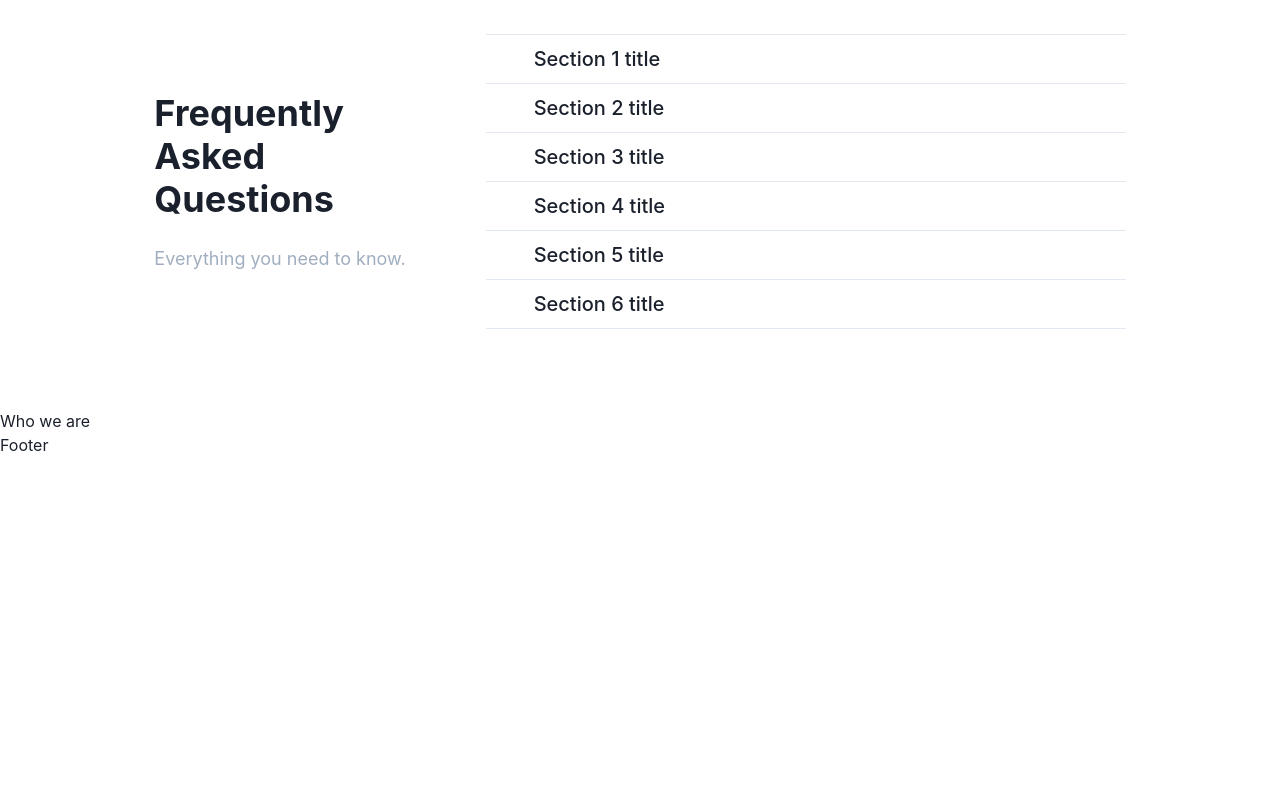
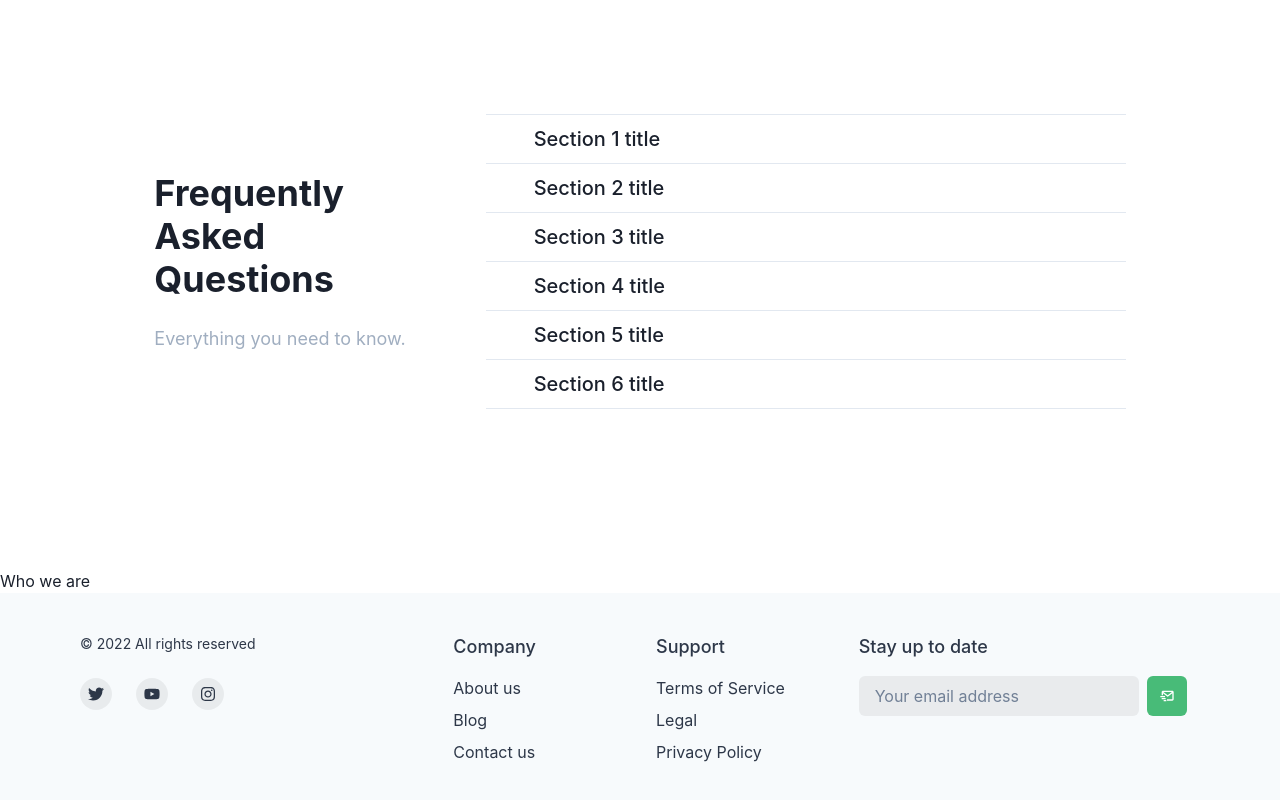
Before and after one commit to guilhermefill/cp-client, a React (Create React App) app: page / in a window 1280 px wide. Shown: the part 2868-3668 px from the top of the page. Before the commit the page ends 3325 px from the top, so only its background shows below. Built offline with nearby package versions, Linux system fonts and the light colour scheme.

Commit message:
footer 1.0

```diff
--- a/package.json
+++ b/package.json
@@ -13,6 +13,7 @@
     "framer-motion": "^7.6.2",
     "react": "^18.2.0",
     "react-dom": "^18.2.0",
+    "react-icons": "^4.6.0",
     "react-router-dom": "^6.4.2",
     "react-scripts": "5.0.1",
     "web-vitals": "^2.1.4"
--- a/src/Components/Faq.jsx
+++ b/src/Components/Faq.jsx
@@ -17,7 +17,7 @@
 const Faq = () => {
 	return (
 		<div>
-			<Stack align="center" m={20}>
+			<Stack align="center" mx={20} my={40}>
 				<HStack align="center" spacing={20}>
 					<Flex>
 						<Stack spacing={6} w={'full'} maxW={'xl'}>
--- /dev/null
+++ b/src/Components/Footer.jsx
@@ -0,0 +1,112 @@
+import {
+	Box,
+	chakra,
+	Container,
+	Link,
+	SimpleGrid,
+	Stack,
+	Text,
+	VisuallyHidden,
+	Input,
+	IconButton,
+	useColorModeValue,
+} from '@chakra-ui/react';
+import { FaInstagram, FaTwitter, FaYoutube } from 'react-icons/fa';
+import { BiMailSend } from 'react-icons/bi';
+
+const SocialButton = ({ children, label, href }) => {
+	return (
+		<chakra.button
+			bg={useColorModeValue('blackAlpha.100', 'whiteAlpha.100')}
+			rounded={'full'}
+			w={8}
+			h={8}
+			cursor={'pointer'}
+			as={'a'}
+			href={href}
+			display={'inline-flex'}
+			alignItems={'center'}
+			justifyContent={'center'}
+			transition={'background 0.3s ease'}
+			_hover={{
+				bg: useColorModeValue('blackAlpha.200', 'whiteAlpha.200'),
+			}}
+		>
+			<VisuallyHidden>{label}</VisuallyHidden>
+			{children}
+		</chakra.button>
+	);
+};
+
+const ListHeader = ({ children }) => {
+	return (
+		<Text fontWeight={'500'} fontSize={'lg'} mb={2}>
+			{children}
+		</Text>
+	);
+};
+
+export default function LargeWithNewsletter() {
+	return (
+		<Box
+			bg={useColorModeValue('gray.50', 'gray.900')}
+			color={useColorModeValue('gray.700', 'gray.200')}
+		>
+			<Container as={Stack} maxW={'6xl'} py={10}>
+				<SimpleGrid
+					templateColumns={{ sm: '1fr 1fr', md: '2fr 1fr 1fr 2fr' }}
+					spacing={8}
+				>
+					<Stack spacing={6}>
+						<Text fontSize={'sm'}>© 2022 All rights reserved</Text>
+						<Stack direction={'row'} spacing={6}>
+							<SocialButton label={'Twitter'} href={'#'}>
+								<FaTwitter />
+							</SocialButton>
+							<SocialButton label={'YouTube'} href={'#'}>
+								<FaYoutube />
+							</SocialButton>
+							<SocialButton label={'Instagram'} href={'#'}>
+								<FaInstagram />
+							</SocialButton>
+						</Stack>
+					</Stack>
+					<Stack align={'flex-start'}>
+						<ListHeader>Company</ListHeader>
+						<Link href={'#'}>About us</Link>
+						<Link href={'#'}>Blog</Link>
+						<Link href={'#'}>Contact us</Link>
+					</Stack>
+					<Stack align={'flex-start'}>
+						<ListHeader>Support</ListHeader>
+						<Link href={'#'}>Terms of Service</Link>
+						<Link href={'#'}>Legal</Link>
+						<Link href={'#'}>Privacy Policy</Link>
+					</Stack>
+					<Stack align={'flex-start'}>
+						<ListHeader>Stay up to date</ListHeader>
+						<Stack direction={'row'}>
+							<Input
+								placeholder={'Your email address'}
+								bg={useColorModeValue('blackAlpha.100', 'whiteAlpha.100')}
+								border={0}
+								_focus={{
+									bg: 'whiteAlpha.300',
+								}}
+							/>
+							<IconButton
+								bg={useColorModeValue('green.400', 'green.800')}
+								color={useColorModeValue('white', 'gray.800')}
+								_hover={{
+									bg: 'green.600',
+								}}
+								aria-label="Subscribe"
+								icon={<BiMailSend />}
+							/>
+						</Stack>
+					</Stack>
+				</SimpleGrid>
+			</Container>
+		</Box>
+	);
+}
--- a/src/Views/Home.jsx
+++ b/src/Views/Home.jsx
@@ -4,6 +4,7 @@
 import Suggestions from '../Components/Suggestions';
 import Tops from '../Components/Tops';
 import Faq from '../Components/Faq';
+import Footer from '../Components/Footer';
 
 const Home = () => {
 	return (
@@ -14,7 +15,7 @@
 			<Tops />
 			<Faq />
 			<p>Who we are</p>
-			<p>Footer</p>
+			<Footer />
 		</div>
 	);
 };
```
Also changed, not shown: 1 other file (tests, documents, lock files or other folders).
